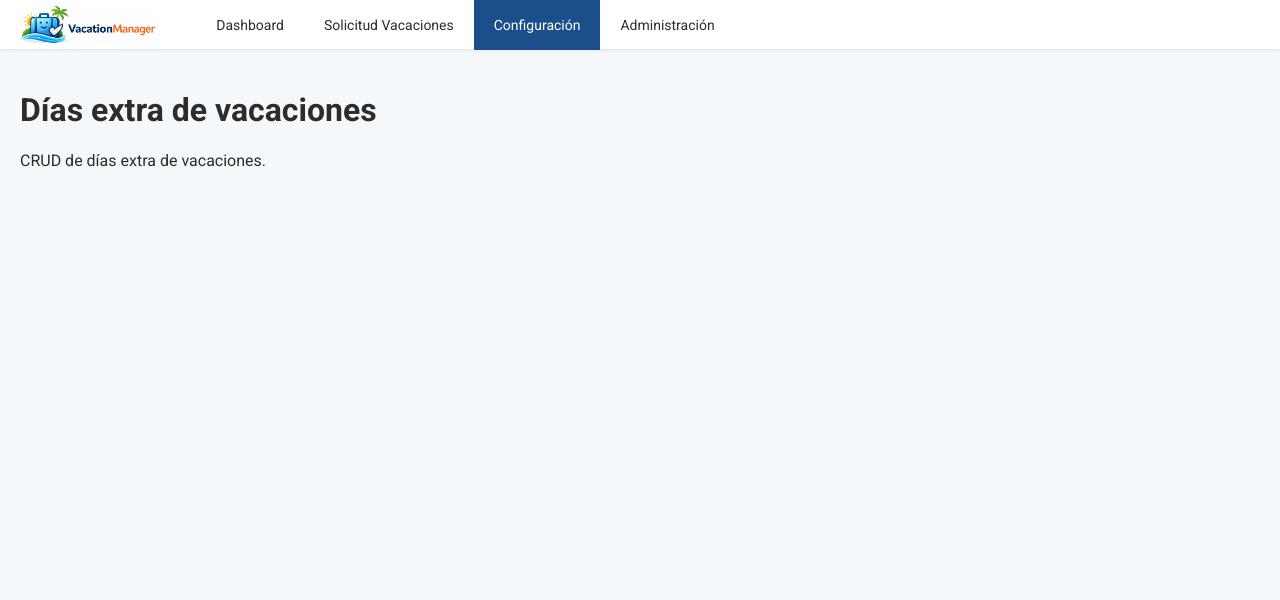
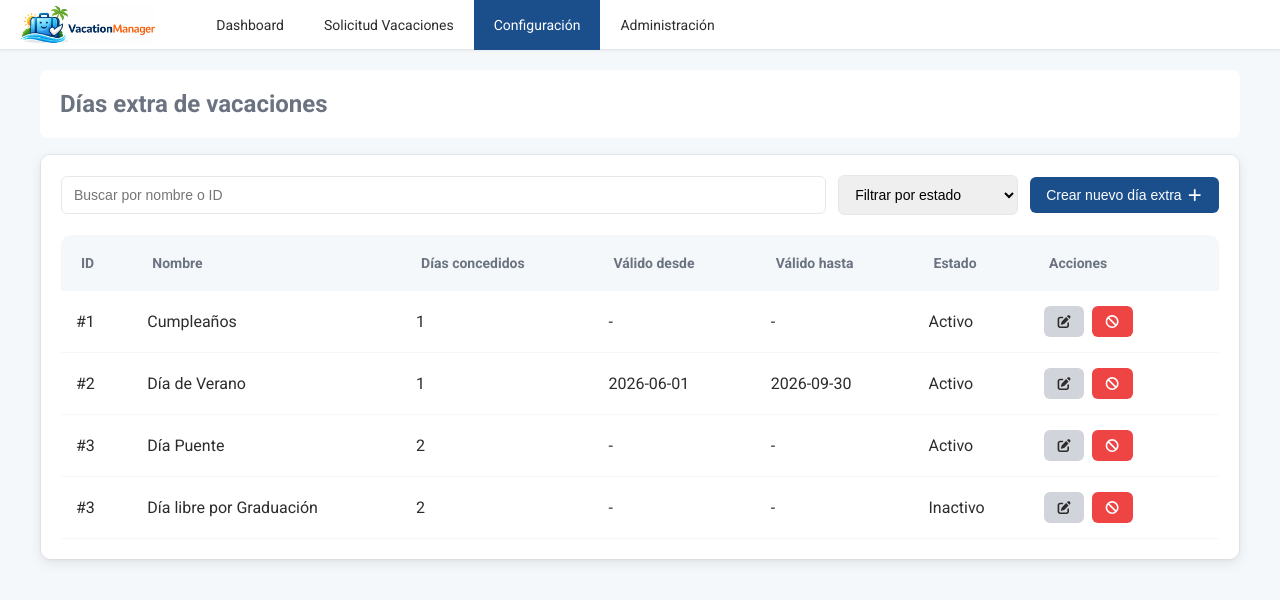
Before and after one commit to nasserissat/VacationManagerBackend, a Vue app in the folder vacation-frontend/: page /config/extra-days in a window 1280 px wide. Shown: the top 600 px of the page. Built offline with nearby package versions, Linux system fonts and the light colour scheme.

Commit message:
ExtraBenefitDay module created

```diff
--- /dev/null
+++ b/vacation-frontend/src/models/vacation/ExtraBenefitDayDataDto.ts
@@ -0,0 +1,7 @@
+export interface ExtraBenefitDayDataDto {
+  name: string
+  daysGranted: number
+  validFrom: string | null
+  validTo: string | null
+  status: number
+}
--- /dev/null
+++ b/vacation-frontend/src/models/vacation/ExtraBenefitDayListDto.ts
@@ -0,0 +1,10 @@
+import { Item } from "../ItemModel"
+
+export interface ExtraBenefitDayListDto {
+  id: number
+  name: string
+  daysGranted: number
+  validFrom: string | null
+  validTo: string | null
+  status: Item
+}
--- a/vacation-frontend/src/pages/settings/ExtraBenefitDayPage.vue
+++ b/vacation-frontend/src/pages/settings/ExtraBenefitDayPage.vue
@@ -1,6 +1,350 @@
 <template>
-  <div class="page">
-    <h1>Días extra de vacaciones</h1>
-    <p>CRUD de días extra de vacaciones.</p>
+  <div class="page-section">
+    <PageHeader title="Días extra de vacaciones" />
+
+    <div class="card mt-4">
+      <div class="table-wrapper card-soft">
+        <div class="table-toolbar">
+          <div class="table-filters">
+            <input
+              v-model="search"
+              class="input table-search"
+              type="text"
+              placeholder="Buscar por nombre o ID"
+            />
+
+            <select v-model="statusFilter" class="input table-select">
+              <option :value="null">Filtrar por estado</option>
+              <option
+                v-for="option in statusOptions"
+                :key="option.label"
+                :value="option.value"
+              >
+                {{ option.label }}
+              </option>
+            </select>
+
+            <button class="btn btn-primary shine-effect" @click="openCreateModal">
+              Crear nuevo día extra
+              <fa-icon icon="plus" class="ml-1" />
+            </button>
+          </div>
+        </div>
+
+        <table class="table">
+          <thead>
+            <tr>
+              <th>ID</th>
+              <th>Nombre</th>
+              <th>Días concedidos</th>
+              <th>Válido desde</th>
+              <th>Válido hasta</th>
+              <th>Estado</th>
+              <th class="actions-column">Acciones</th>
+            </tr>
+          </thead>
+
+          <tbody>
+            <tr v-if="filteredExtraBenefitDays.length === 0">
+              <td colspan="7" class="empty-state-cell">
+                No se encontraron días extra.
+              </td>
+            </tr>
+
+            <tr v-for="item in filteredExtraBenefitDays" :key="item.id">
+              <td>#{{ item.id }}</td>
+              <td>{{ item.name }}</td>
+              <td>{{ item.daysGranted }}</td>
+              <td>{{ formatDate(item.validFrom) }}</td>
+              <td>{{ formatDate(item.validTo) }}</td>
+              <td>{{ item.status.description }}</td>
+              <td class="actions-column">
+                <RowActions
+                  @edit="edit(item.id)"
+                  @cancel="remove(item.id)"
+                />
+              </td>
+            </tr>
+          </tbody>
+        </table>
+      </div>
+    </div>
+
+    <div class="page-section">
+      <ModalComponent
+        v-model="isModalOpen"
+        @close="closeModal"
+        @dismiss="closeModal"
+      >
+        <div class="vacation-modal">
+          <h2 class="modal-title">{{ modalTitle }}</h2>
+          <p class="modal-subtitle">
+            Completa la información para {{ isEditing ? 'editar' : 'registrar' }} el día extra.
+          </p>
+
+          <div class="form-grid">
+            <div class="form-group">
+              <label class="form-label">Nombre</label>
+              <input
+                v-model="form.name"
+                class="input"
+                type="text"
+                placeholder="Ej: Cumpleaños"
+              />
+            </div>
+
+            <div class="form-group">
+              <label class="form-label">Días concedidos</label>
+              <input
+                v-model.number="form.daysGranted"
+                class="input"
+                type="number"
+                min="1"
+              />
+            </div>
+
+            <div class="form-group">
+              <label class="form-label">Válido desde</label>
+              <input
+                v-model="form.validFrom"
+                class="input"
+                type="date"
+              />
+            </div>
+
+            <div class="form-group">
+              <label class="form-label">Válido hasta</label>
+              <input
+                v-model="form.validTo"
+                class="input"
+                type="date"
+              />
+            </div>
+
+            <div class="form-group">
+              <label class="form-label">Estado</label>
+              <select v-model="form.status" class="input">
+                <option
+                  v-for="option in statusOptions"
+                  :key="option.label"
+                  :value="option.value"
+                >
+                  {{ option.label }}
+                </option>
+              </select>
+            </div>
+          </div>
+
+          <div class="modal-actions">
+            <button class="btn btn-danger" @click="closeModal">
+              Cancelar
+              <fa-icon icon="circle-xmark" class="ml-1" />
+            </button>
+
+            <button
+              class="btn btn-primary shine-effect"
+              :disabled="working || !isFormValid"
+              @click="saveExtraBenefitDay"
+            >
+              {{ submitLabel }}
+              <fa-icon :icon="isEditing ? 'floppy-disk' : 'plus'" class="ml-1" />
+            </button>
+          </div>
+        </div>
+      </ModalComponent>
+    </div>
   </div>
 </template>
+
+<script setup lang="ts">
+import { computed, ref } from 'vue'
+import ModalComponent from '@/components/Modal.component.vue'
+import PageHeader from '@/components/PageHeader.component.vue'
+import RowActions from '@/components/RowActions.component.vue'
+import type { ExtraBenefitDayDataDto } from '@/models/vacation/ExtraBenefitDayDataDto'
+import type { ExtraBenefitDayListDto } from '@/models/vacation/ExtraBenefitDayListDto'
+
+type ExtraBenefitDayForm = {
+  name: string
+  daysGranted: number
+  validFrom: string
+  validTo: string
+  status: number
+}
+
+const search = ref('')
+const statusFilter = ref<number | null>(null)
+const creating = ref(false)
+const editing = ref<number | null>(null)
+const working = ref(false)
+
+const form = ref<ExtraBenefitDayForm>({
+  name: '',
+  daysGranted: 1,
+  validFrom: '',
+  validTo: '',
+  status: 2
+})
+
+function openCreateModal() {
+  form.value = {
+    name: '',
+    daysGranted: 1,
+    validFrom: '',
+    validTo: '',
+    status: 2
+  }
+
+  creating.value = true
+  editing.value = null
+}
+
+function closeModal() {
+  creating.value = false
+  editing.value = null
+}
+
+function saveExtraBenefitDay() {
+  const payload: ExtraBenefitDayDataDto = {
+    name: form.value.name.trim(),
+    daysGranted: form.value.daysGranted,
+    validFrom: form.value.validFrom || null,
+    validTo: form.value.validTo || null,
+    status: form.value.status
+  }
+
+  console.log('guardar extra benefit day', payload)
+
+  // TODO: llamar API create / update con payload
+
+  creating.value = false
+  editing.value = null
+}
+
+async function edit(id: number) {
+  const extraBenefitDay = extraBenefitDays.value.find(item => item.id === id)
+  if (!extraBenefitDay) return
+
+  form.value = {
+    name: extraBenefitDay.name,
+    daysGranted: extraBenefitDay.daysGranted,
+    validFrom: toDateInputValue(extraBenefitDay.validFrom),
+    validTo: toDateInputValue(extraBenefitDay.validTo),
+    status: extraBenefitDay.status.id
+  }
+
+  creating.value = false
+  editing.value = id
+}
+
+async function remove(id: number) {
+  try {
+    console.log('eliminando extra benefit day', id)
+
+    // TODO: llamar API delete
+  } catch (error) {
+    console.error(error)
+  }
+}
+
+const isModalOpen = computed(() => creating.value || editing.value !== null)
+
+const isEditing = computed(() => editing.value !== null)
+
+const modalTitle = computed(() =>
+  isEditing.value
+    ? `Editar día extra: ${editing.value}`
+    : 'Nuevo día extra'
+)
+
+const submitLabel = computed(() => {
+  if (working.value) return isEditing.value ? 'Guardando...' : 'Creando...'
+  return isEditing.value ? 'Guardar' : 'Crear'
+})
+
+const isFormValid = computed(() => {
+  return (
+    form.value.name.trim().length > 0 &&
+    form.value.daysGranted >= 1 &&
+    (!form.value.validFrom || !form.value.validTo || form.value.validFrom <= form.value.validTo)
+  )
+})
+
+const filteredExtraBenefitDays = computed(() => {
+  return extraBenefitDays.value.filter((item) => {
+    const matchesSearch =
+      item.name.toLowerCase().includes(search.value.toLowerCase()) ||
+      item.id.toString().includes(search.value)
+
+    const matchesStatus =
+      statusFilter.value !== null
+        ? item.status.id === Number(statusFilter.value)
+        : true
+
+    return matchesSearch && matchesStatus
+  })
+})
+
+function formatDate(value: string | null) {
+  if (!value) return '-'
+  return value.slice(0, 10)
+}
+
+function toDateInputValue(value: string | null) {
+  if (!value) return ''
+  return value.slice(0, 10)
+}
+
+const statusOptions = [
+  { value: 1, label: 'Inactivo' },
+  { value: 2, label: 'Activo' }
+]
+
+// Temporal mientras llega la API
+const extraBenefitDays = ref<ExtraBenefitDayListDto[]>([
+  {
+    id: 1,
+    name: 'Cumpleaños',
+    daysGranted: 1,
+    validFrom: null,
+    validTo: null,
+    status: {
+      id: 2,
+      description: 'Activo'
+    }
+  },
+  {
+    id: 2,
+    name: 'Día de Verano',
+    daysGranted: 1,
+    validFrom: '2026-06-01T00:00:00',
+    validTo: '2026-09-30T00:00:00',
+    status: {
+      id: 2,
+      description: 'Activo'
+    }
+  },
+  {
+    id: 3,
+    name: 'Día Puente',
+    daysGranted: 2,
+    validFrom: null,
+    validTo: null,
+    status: {
+      id: 2,
+      description: 'Activo'
+    }
+  },
+   {
+    id: 3,
+    name: 'Día libre por Graduación',
+    daysGranted: 2,
+    validFrom: null,
+    validTo: null,
+    status: {
+      id: 1,
+      description: 'Inactivo'
+    }
+  }
+])
+</script>
```
